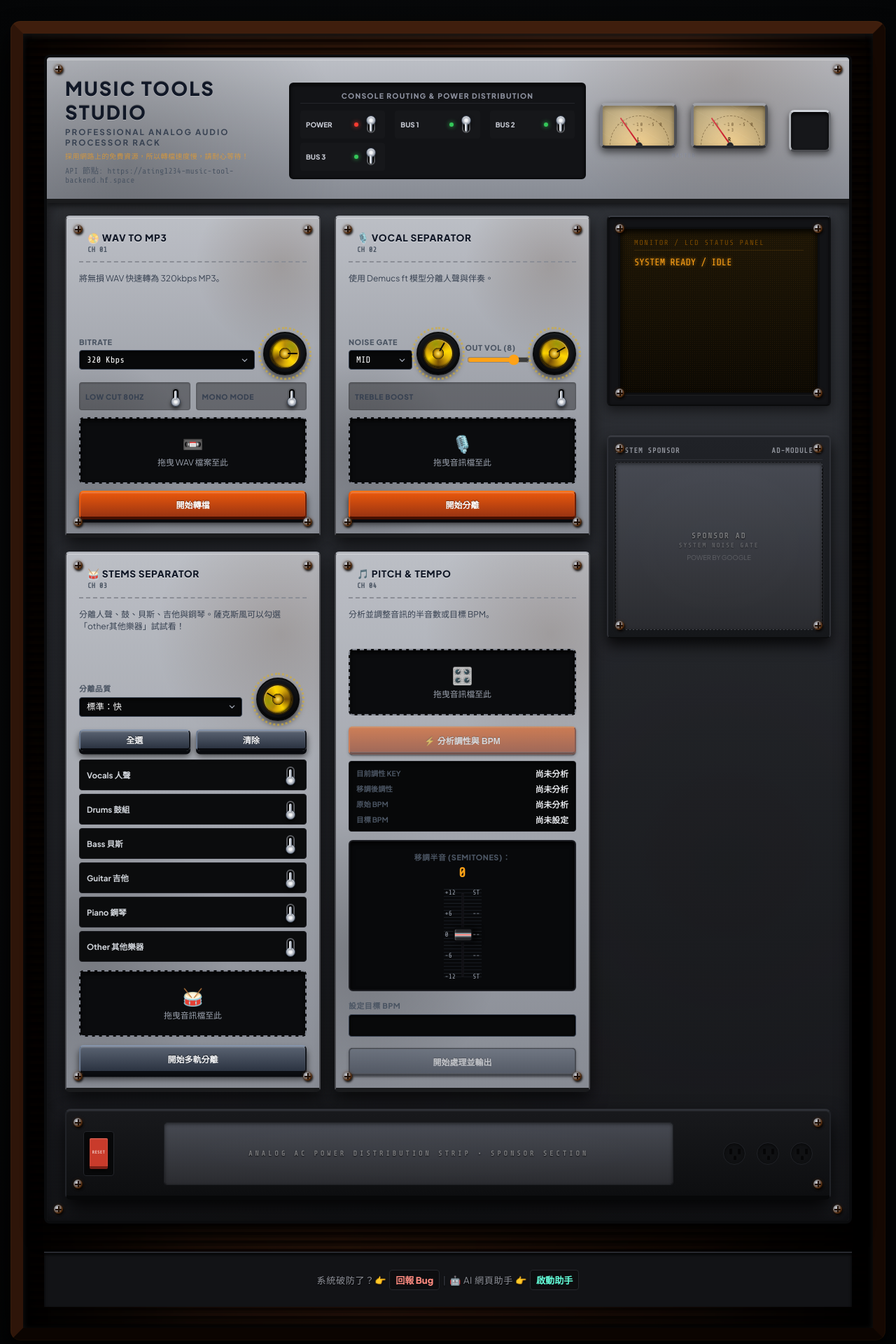
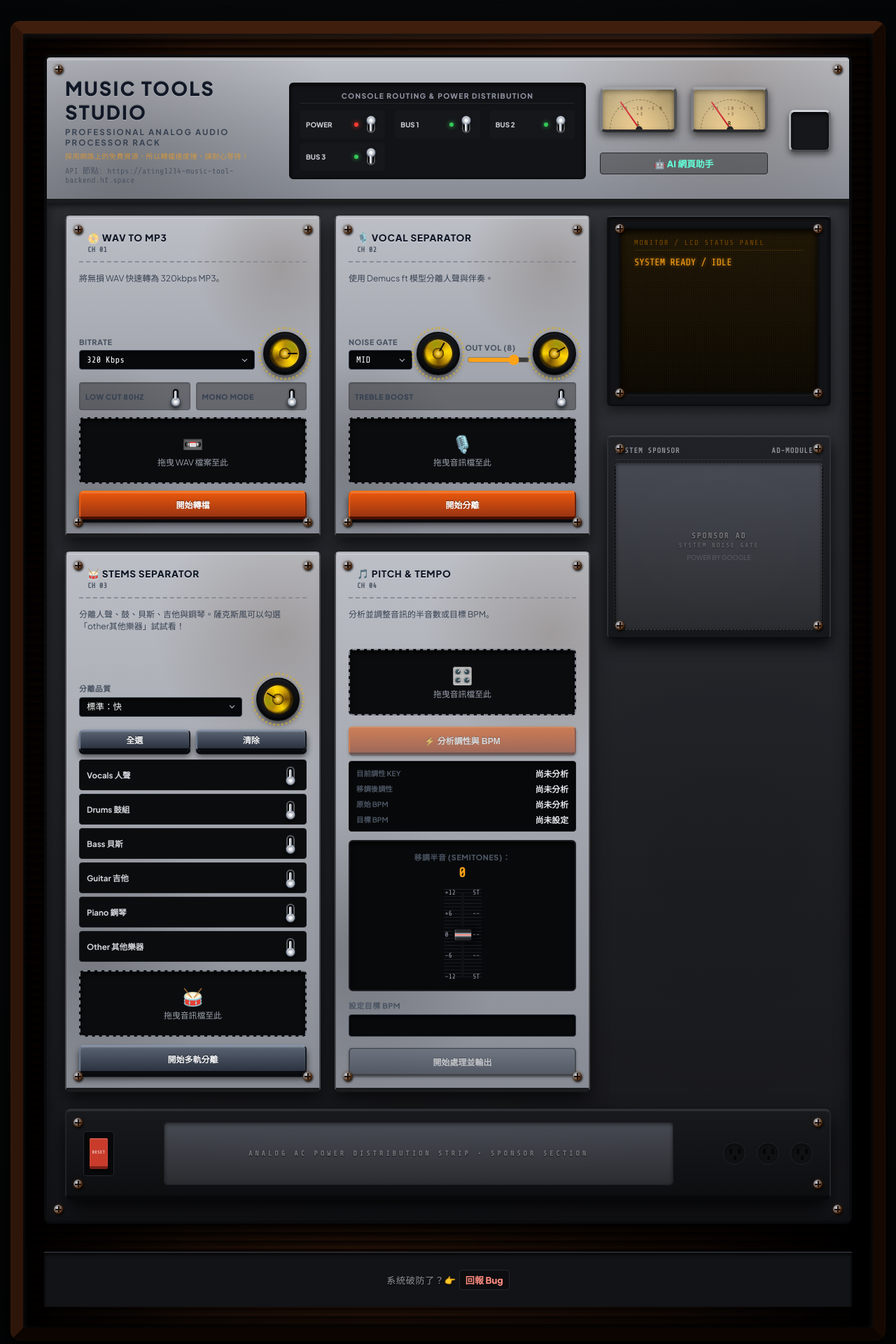
Before and after one commit to ating1234/music-tools, a React (Vite) app in the folder frontend/: page / in a window 1280 px wide. Shown: the top 1920 px of the page at 70% size. Built offline with nearby package versions, Linux system fonts and the light colour scheme.

Commit message:
style: relocate AI agent button to header (below VU meters for desktop, below title for mobile)

```diff
--- a/frontend/src/main.tsx
+++ b/frontend/src/main.tsx
@@ -419,6 +419,19 @@ function App() {
                 採用網路上的免費資源，所以轉檔速度慢，請耐心等待！
               </div>
               <div className="api-node">{UI_TEXT.global.apiBase}{API_BASE}</div>
+              {isMobile && (
+                <div style={{ marginTop: '12px' }}>
+                  <button
+                    type="button"
+                    onClick={startPageAgent}
+                    className="studio-footer-link link-agent"
+                    disabled={isAgentLoading}
+                    style={{ fontSize: '0.85rem', padding: '6px 14px' }}
+                  >
+                    {isAgentLoading ? '載入中...' : '🤖 AI 網頁助手'}
+                  </button>
+                </div>
+              )}
             </div>
 
             {/* Module Power Distribution Board */}
@@ -523,6 +536,17 @@ function App() {
                   </div>
                 </div>
                 <div className="vu-master-label">MASTER</div>
+                <div style={{ marginTop: '8px', width: '100%', display: 'flex', justifyContent: 'center' }}>
+                  <button
+                    type="button"
+                    onClick={startPageAgent}
+                    className="studio-footer-link link-agent"
+                    disabled={isAgentLoading}
+                    style={{ fontSize: '0.8rem', padding: '5px 12px', width: '100%', justifyContent: 'center' }}
+                  >
+                    {isAgentLoading ? '載入中...' : '🤖 AI 網頁助手'}
+                  </button>
+                </div>
               </div>
             )}
 
@@ -1213,8 +1237,6 @@ function App() {
         <div className="studio-footer-content">
           <span className="studio-footer-text">
             系統破防了？👉 <button type="button" onClick={() => setBugModalOpen(true)} className="studio-footer-link link-bug">回報 Bug</button>
-            <span className="studio-footer-divider">|</span>
-            🤖 AI 網頁助手 👉 <button type="button" onClick={startPageAgent} className="studio-footer-link link-agent" disabled={isAgentLoading}>{isAgentLoading ? '載入中...' : '啟動助手'}</button>
           </span>
         </div>
       </footer>
```
